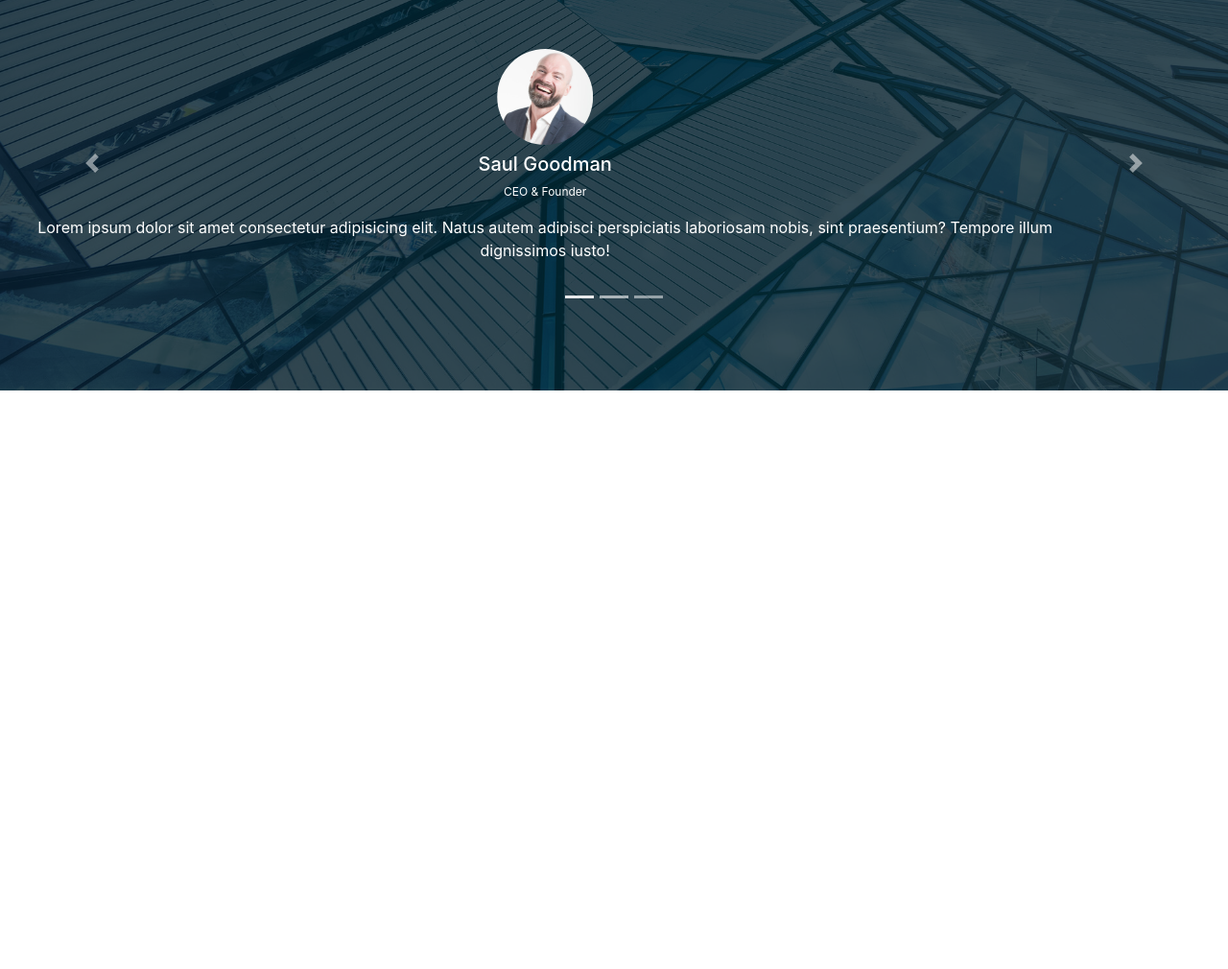
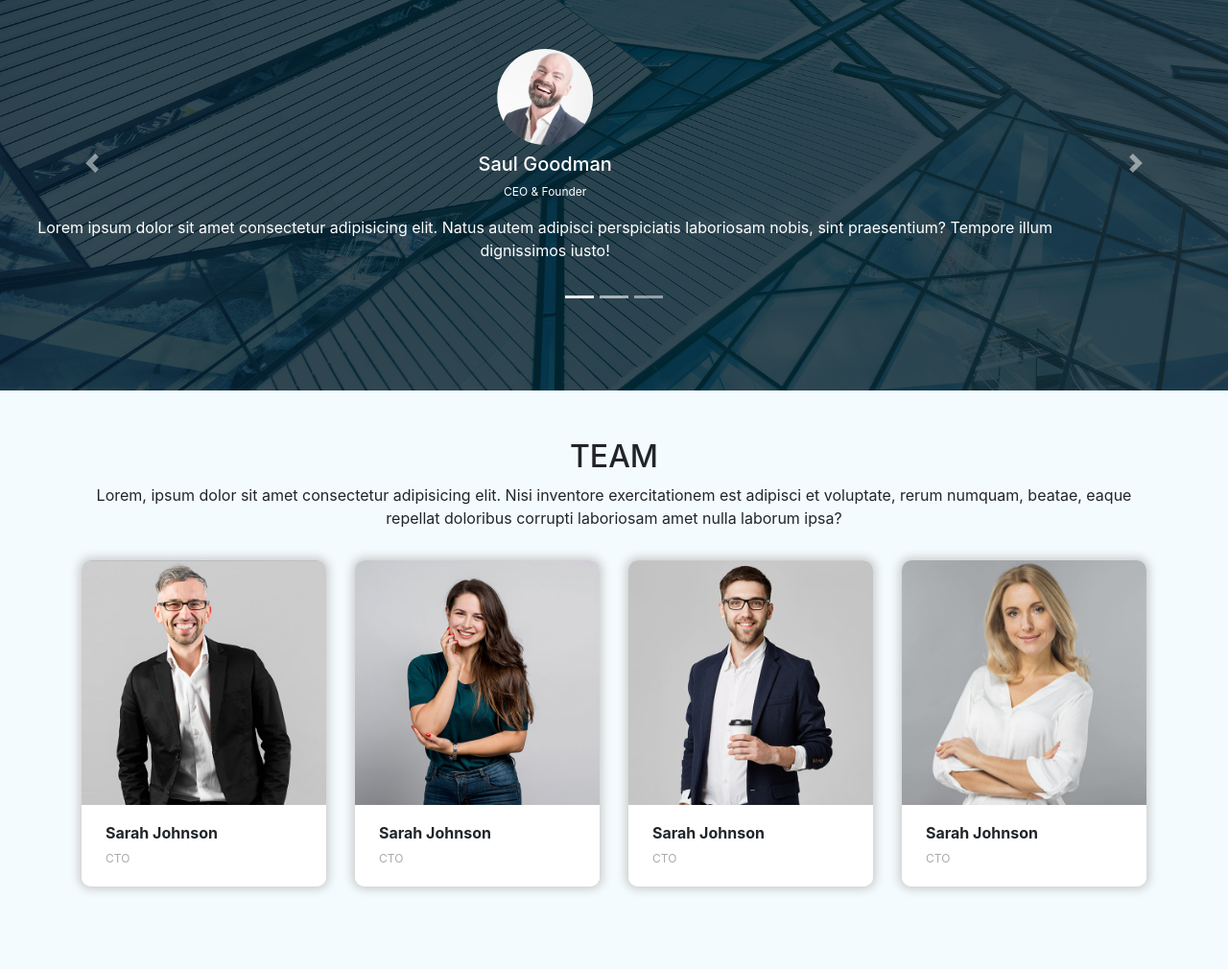
Before and after one commit to Kazemi-nezhad/butterfly-theme-look-alike, a plain HTML site: page index.html in a window 1280 px wide. Shown: the part 3754-4764 px from the top of the page at 96% size. Before the commit the page ends 4211 px from the top, so only its background shows below. Drawn offline with Linux system fonts and the light colour scheme.

Commit message:
section team has been created

```diff
--- a/index.html
+++ b/index.html
@@ -421,6 +421,67 @@
         </div>
       </div>
     </section>
+    <section id="team">
+      <div class="container">
+        <div class="row mb-3">
+          <div class="col-12 section_ttl_holder">
+            <h2>TEAM</h2>
+            <p>
+              Lorem, ipsum dolor sit amet consectetur adipisicing elit.
+              Nisi inventore exercitationem est adipisci et voluptate,
+              rerum numquam, beatae, eaque repellat doloribus corrupti
+              laboriosam amet nulla laborum ipsa?
+            </p>
+          </div>
+        </div>
+        <div class="row">
+          <div class="col-12 col-md-6 col-lg-3 mb-3">
+            <div class="team_member">
+              <div class="team_member_img">
+                <img src="images/team/team-1.jpg" alt="">
+              </div>
+              <div class="team_member_dtl">
+                <h6 class="team_member_name">Sarah Johnson</h6>
+                <div class="team_member_job">CTO</div>
+              </div>
+            </div>
+          </div>
+          <div class="col-12 col-md-6 col-lg-3 mb-3">
+            <div class="team_member">
+              <div class="team_member_img">
+                <img src="images/team/team-2.jpg" alt="">
+              </div>
+              <div class="team_member_dtl">
+                <h6 class="team_member_name">Sarah Johnson</h6>
+                <div class="team_member_job">CTO</div>
+              </div>
+            </div>
+          </div>
+          <div class="col-12 col-md-6 col-lg-3 mb-3">
+            <div class="team_member">
+              <div class="team_member_img">
+                <img src="images/team/team-3.jpg" alt="">
+              </div>
+              <div class="team_member_dtl">
+                <h6 class="team_member_name">Sarah Johnson</h6>
+                <div class="team_member_job">CTO</div>
+              </div>
+            </div>
+          </div>
+          <div class="col-12 col-md-6 col-lg-3 mb-3">
+            <div class="team_member">
+              <div class="team_member_img">
+                <img src="images/team/team-4.jpg" alt="">
+              </div>
+              <div class="team_member_dtl">
+                <h6 class="team_member_name">Sarah Johnson</h6>
+                <div class="team_member_job">CTO</div>
+              </div>
+            </div>
+          </div>
+        </div>
+      </div>
+    </section>
     <script type="text/javascript" src="js/jquery-3.5.1.slim.min.js"></script>
     <script type="text/javascript" src="js/popper.min.js"></script>
     <script type="text/javascript" src="js/bootstrap.min.js"></script>
--- a/style/style.css
+++ b/style/style.css
@@ -162,7 +162,7 @@ section#about{
 /***************************/
 /**PORTFOLIO**/
 #portfolio{
-  padding: 50px 0;
+  padding: 50px 0 0 0;
 }
 #tab_holder{
   display: flex;
@@ -217,6 +217,31 @@ section#about{
   font-size: 16px;
 }
 /***************************/
+/**TEAM**/
+#team{
+  padding: 50px 0 70px 0;
+  background-color: #f3fbfe;
+}
+.team_member{
+  border-radius: 10px;
+  box-shadow: 0 0 10px 3px #ccc;
+  overflow: hidden;
+}
+.team_member_img img{
+  width: 100%;
+}
+.team_member_dtl{
+  padding: 20px 25px;
+  background-color: #fff;
+}
+.team_member_name{
+  font-weight: 700;
+}
+.team_member_job{
+  font-size: 12px;
+  color: #aaa;
+}
+/***************************/
 /**media**/
 @media (max-width: 992px) {
   /**Home**/
```
